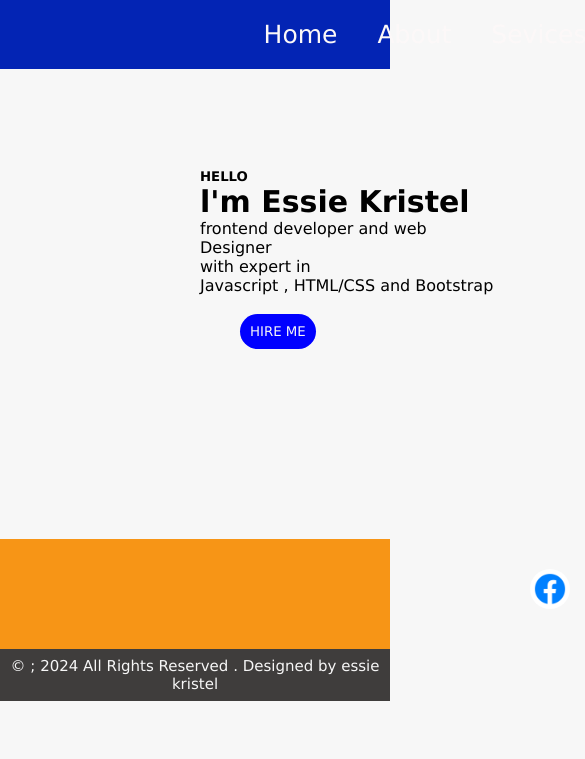
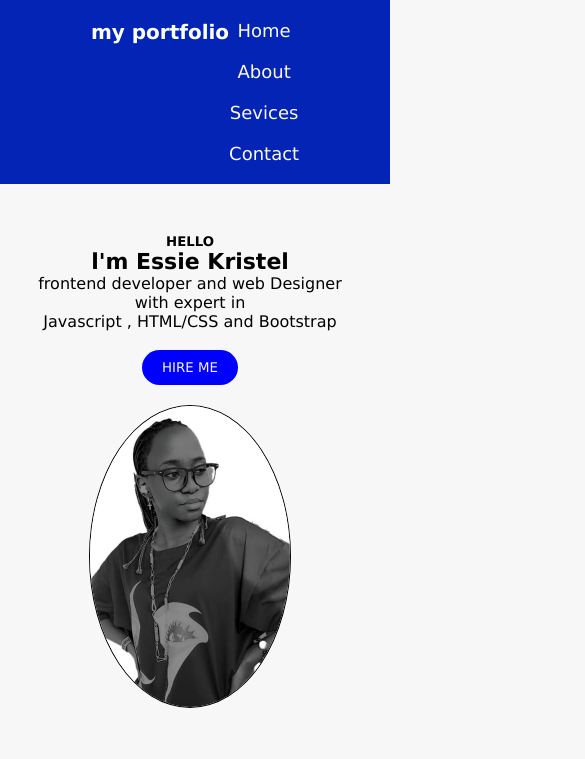
Before and after one commit to ESSIEKRISTEL/esther-web-portifolio, a plain HTML site: page Esther portifolio/index.html in a window 390 px wide. Shown: the top 759 px of the page, 585 px wide, since content can reach past the window. Drawn offline with Linux system fonts and the light colour scheme.

Commit message:
Update style.css

```diff
--- a/Esther portifolio/style.css
+++ b/Esther portifolio/style.css
@@ -1,123 +1,193 @@
-*{
-    margin:0;
-    padding:0;
-    font-family:Verdana, Geneva, Tahoma, sans-serif
+* {
+    margin: 0;
+    padding: 0;
+    font-family: Verdana, Geneva, Tahoma, sans-serif;
 }
-body{
-    background-color:#f7f7f7;
+
+body {
+    background-color: #f7f7f7;
 }
-.nav-bar{
+
+/* Navigation Bar */
+.nav-bar {
     background-color: #0324b4;
     display: flex;
     justify-content: center;
+    padding: 20px 0;
+}
+
+.nav-container {
+    display: flex;
+    justify-content: space-between;
+    align-items: center;
+    width: 90%;
+    max-width: 1200px;
+}
+
+.nav-bar h6 {
+    color: white;
+    font-size: 20px;
+}
+
+.nav-bar ul {
+    display: flex;
+    gap: 30px;
+}
+
+.nav-bar ul li {
+    list-style: none;
+}
+
+.nav-bar ul li a {
+    text-decoration: none;
+    font-size: 18px;
+    color: #fcf8f8;
+}
+
+.nav-bar ul li a:hover {
+    color: yellow;
+}
 
 
-}
-.nav-bar ul{
+.main-div {
     display: flex;
-    gap: 40px;
+    flex-wrap: wrap;
+    justify-content: center;
+    align-items: center;
     padding: 20px;
-
-}
- li{
-    list-style: none;
- }
-.nav-bar ul li a{
-    text-decoration:none;
-    font-size: 25px;
-    color: rgb(252, 248, 248);
-}
-.nav-bar ul li a:hover{
-    color: yellow;
-}
-h6{
-    margin-right: 500px;
-    color: white;
-    font-size: 20px;
-
-}
-.main-div{
-      /* background-color: red; */
-      height: 400px;
-      width: 1366px;
-      margin: auto;
-}
-.content{
-    height:300px;
-    width:300px;
-    /* background-color: rgb(238, 57, 57); */
-    margin-top: 100px;
-    margin-left: 200px;
-    float: left;
-
-}
-h2{
-    font-size: 30px;
-}
-button{
-    background-color: blue;
-    padding: 10px;
-    border-radius: 20px;
-    border:none;
-    color:#f7f7f7 ;
-    margin-left: 40px;
+    max-width: 1200px;
+    margin: 20px auto;
 }
 
-.pic{
-    height: 300px;
-    width: 300px;
-    /* background-color: rgb(236, 65, 65); */
-    margin-top: 80px;
-    margin-left: 300px;
-    float: left;
-
-}
-.img{
-    border-radius: 200px 200px ;
-    border: 1px solid black;
-
-}
-.footer{
-    background-color: #f79516;
-}
-.icons{
-    height: 50px;
-    width: 50px;
-    display: flex;
-    margin-top: 70px;
-   padding: 30px;
-    gap: 30px;
-    margin-left: 500px;
+.content {
+    flex: 1;
+    min-width: 280px;
+    margin: 10px;
 }
 
-.fb{
+.content h2 {
+    font-size: 28px;
+}
+
+button {
+    background-color: blue;
+    padding: 10px 20px;
+    border-radius: 20px;
+    border: none;
+    color: #f7f7f7;
+    cursor: pointer;
+}
+
+.pic {
+    flex: 1;
+    min-width: 280px;
+    text-align: center;
+    margin: 10px;
+}
+
+.img {
+    border-radius: 50%;
+    border: 1px solid black;
+    width: 100%;
+    max-width: 300px;
+    height: auto;
+}
+
+
+.footer {
+    background-color: #f79516;
+    padding: 20px 0;
+}
+
+.icons {
+    display: flex;
+    justify-content: center;
+    gap: 20px;
+}
+
+.icons img {
     height: 40px;
     width: 40px;
-    border-radius: 50px;
+    border-radius: 50%;
+}
 
+.last-footer {
+    background-color: #3f3d3c;
+    padding: 10px 0;
 }
-.git{
-    height: 40px;
-    width: 40px;
-    border-radius: 50px;
-}
-.insta{
-    height: 40px;
-    width: 40px;
-    border-radius: 50px;
-}
-.whatsapp{
-    height: 40px;
-    width: 40px;
-    border-radius: 50px;
-}
- .last-footer{
-    background-color: #3f3d3c;
- }
 
-.last-footer p{
+.last-footer p {
     text-align: center;
-    padding: 8px;
-    font-size: 15px;
     color: #f7f7f7;
 }
+
+
+@media screen and (max-width: 768px) {
+    .nav-bar ul {
+        gap: 20px;
+    }
+
+    .nav-bar ul li a {
+        font-size: 16px;
+    }
+
+    .main-div {
+        flex-direction: column;
+        align-items: center;
+    }
+
+    .content {
+        margin-left: 0;
+        text-align: center;
+    }
+
+    .content h2 {
+        font-size: 24px;
+    }
+
+    button {
+        margin-left: 0;
+    }
+
+    .pic {
+        margin-left: 0;
+    }
+}
+
+@media screen and (max-width: 480px) {
+    .nav-container {
+        flex-direction: column;
+        align-items: center;
+    }
+
+    .nav-bar ul {
+        flex-direction: column;
+        align-items: center;
+    }
+
+    .nav-bar h6 {
+        margin-bottom: 10px;
+    }
+
+    .nav-bar ul li a {
+        font-size: 18px;
+    }
+
+    .content h2 {
+        font-size: 22px;
+    }
+
+    .img {
+        max-width: 200px;
+    }
+
+    .icons {
+        flex-direction: column;
+        align-items: center;
+    }
+
+    .icons img {
+        height: 35px;
+        width: 35px;
+    }
+}
```
